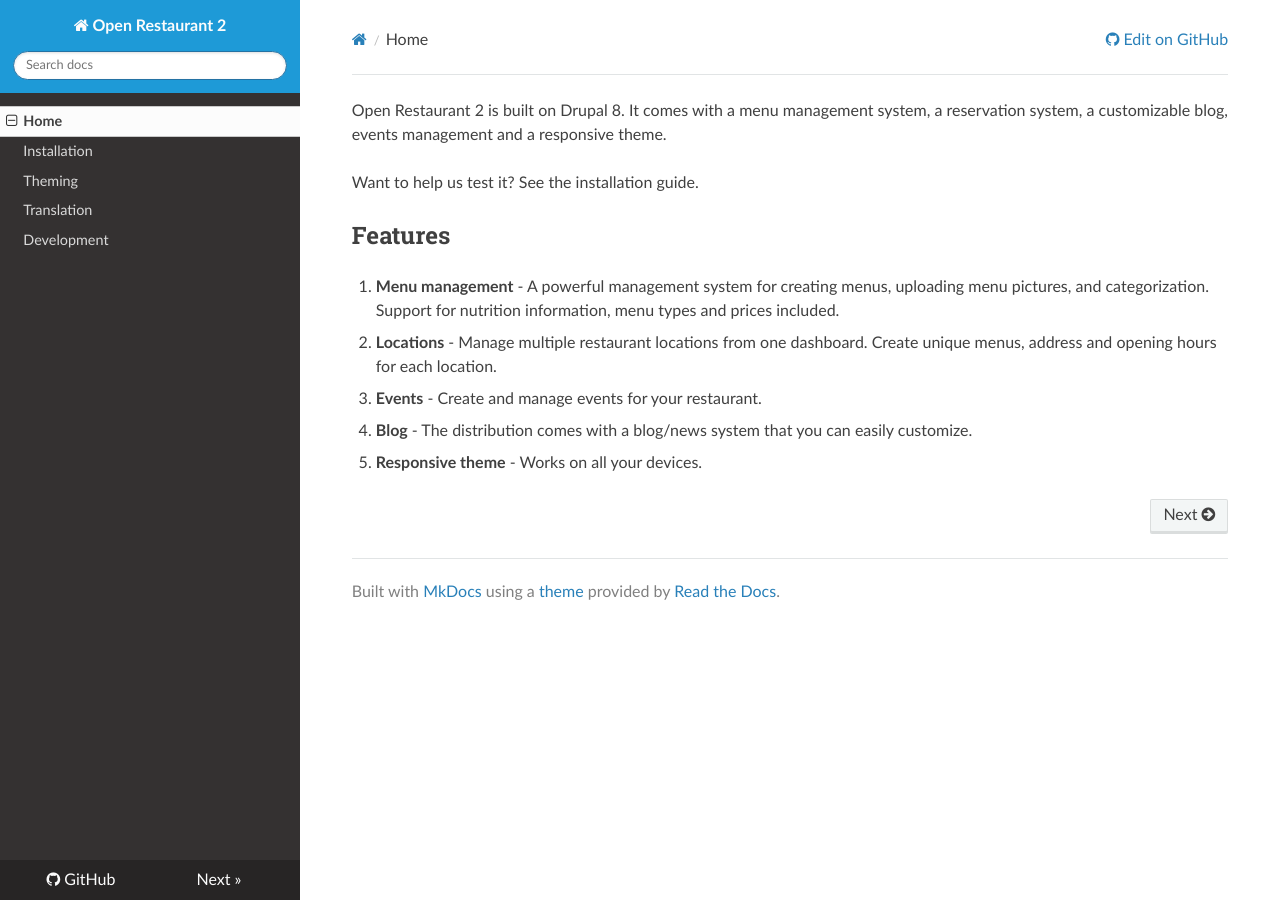
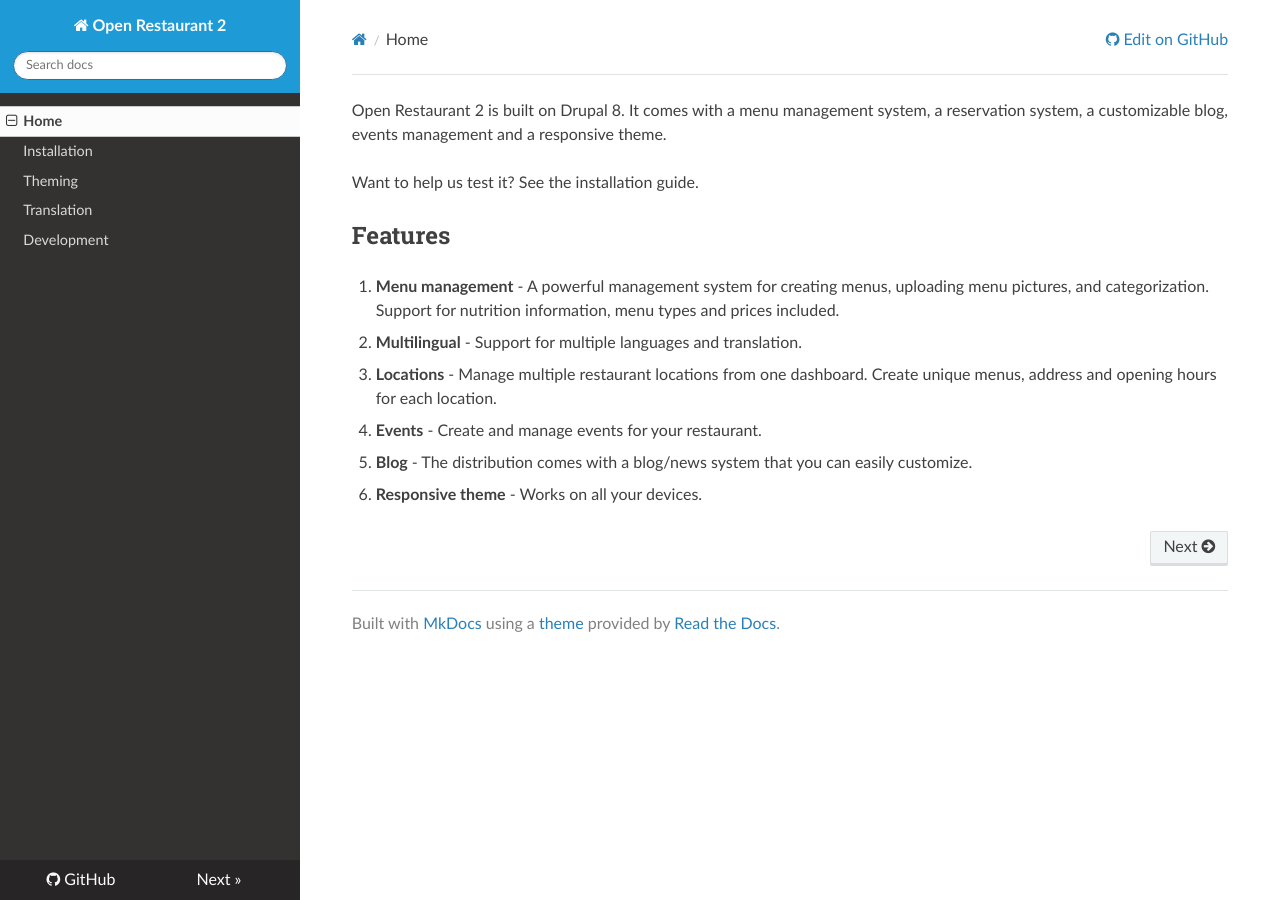
Before and after one commit to openrestaurant/docs, an MkDocs documentation site: the page built from docs/index.md, in a window 1280 px wide. Built offline with MkDocs 1.6.1, drawn with Linux system fonts in a browser that asks for light colours; nearby versions of some CDN libraries; old or Windows-style settings are respelled for this version of MkDocs.

Commit message:
Update index.md

```diff
--- a/docs/index.md
+++ b/docs/index.md
@@ -5,7 +5,8 @@ Want to help us test it? See the installation guide.
 ## Features
 
 1. **Menu management** - A powerful management system for creating menus, uploading menu pictures, and categorization. Support for nutrition information, menu types and prices included.
-2. **Locations** - Manage multiple restaurant locations from one dashboard. Create unique menus, address and opening hours for each location.
+2. **Multilingual** - Support for multiple languages and translation.
+3. **Locations** - Manage multiple restaurant locations from one dashboard. Create unique menus, address and opening hours for each location.
 4. **Events** - Create and manage events for your restaurant.
 5. **Blog** - The distribution comes with a blog/news system that you can easily customize.
 6. **Responsive theme** - Works on all your devices.
```
